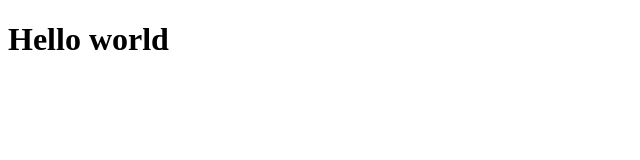
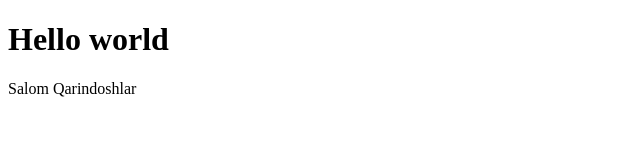
Before and after one commit to RAHMATJONKHOLMIRZAYEV/Github-amaliyot, a plain HTML site: page index.html in a window 1280 px wide. Shown: the whole page, without its empty margins (0-640 px from the left). Drawn offline with Linux system fonts and the light colour scheme.

Commit message:
add new p tag

```diff
--- a/index.html
+++ b/index.html
@@ -8,7 +8,7 @@
 </head>
 <body>
     <h1>Hello world</h1>
-
+    <p>Salom Qarindoshlar</p>
 
     <script src="script.js"></script>
 </body>
```
